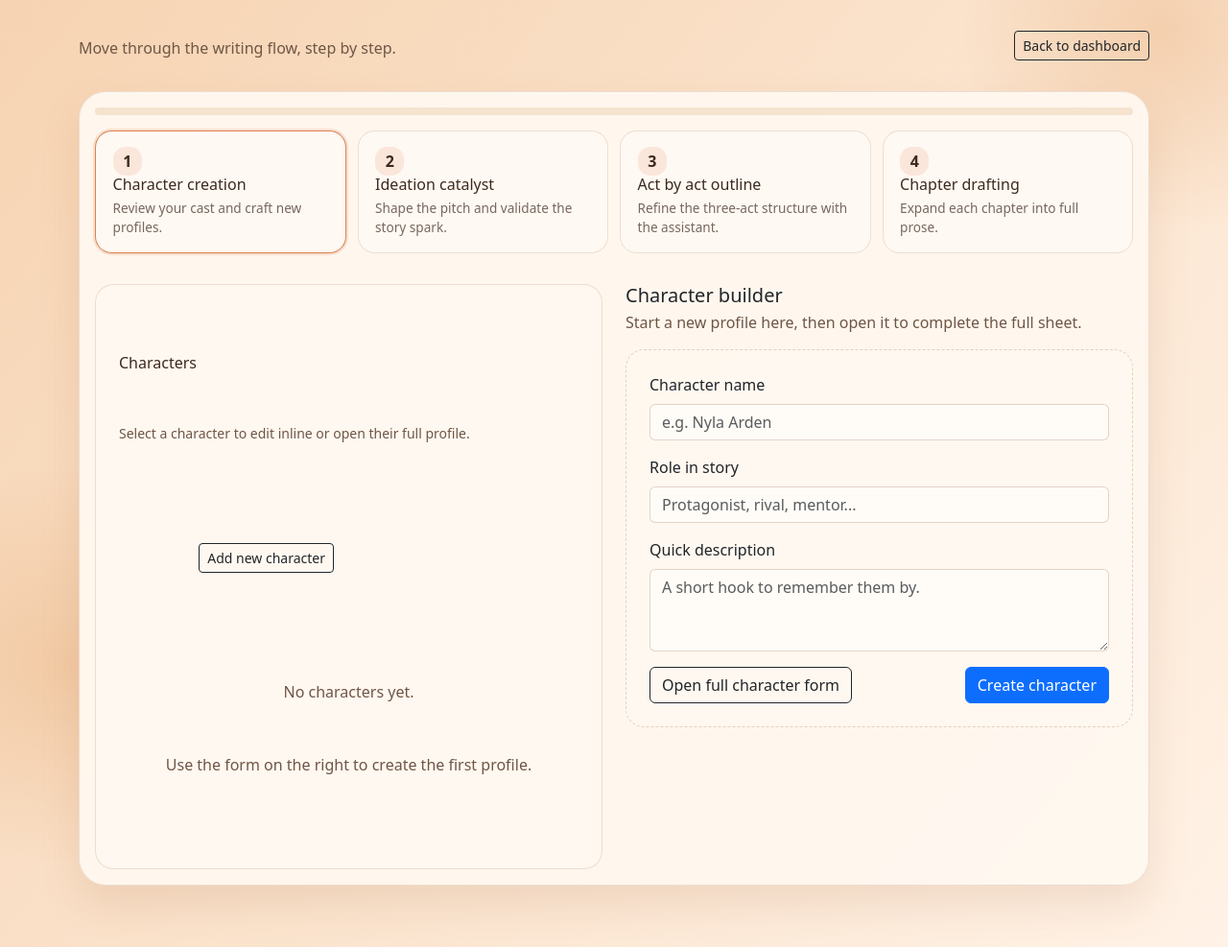
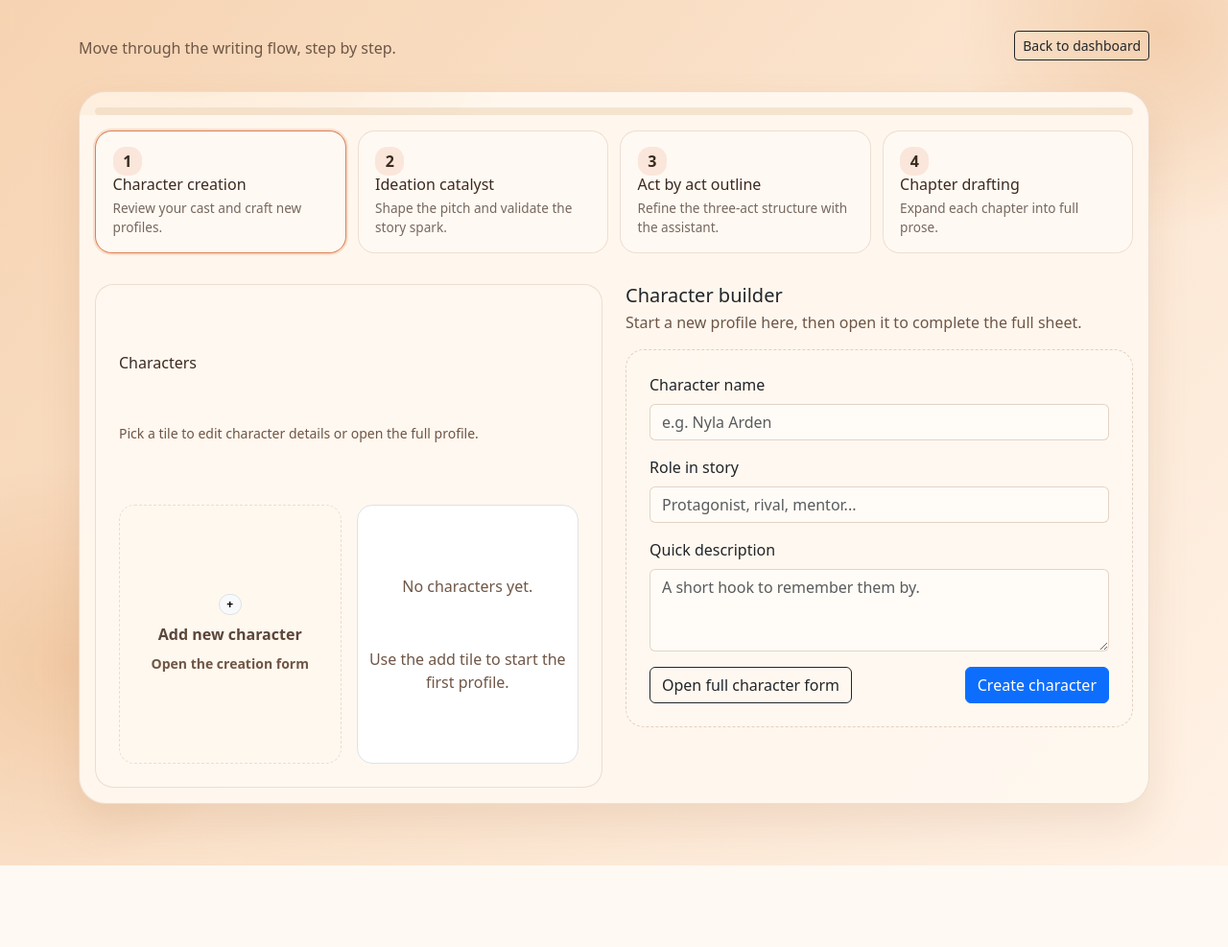
Before and after one commit to Neperienx/bookPipelineWebApp, a Flask app: template templates/project.html in a window 1280 px wide. Shown: the part 57-1044 px from the top of the page at 96% size. After the commit the page ends 959 px from the top, so only its background shows below. Run offline with Flask 3, Linux system fonts and the light colour scheme; the template is opened without the code that fills it, so the values that code supplies are empty; some libraries are stand-ins or nearby versions.

Commit message:
Update character panel tiles

```diff
--- a/templates/project.html
+++ b/templates/project.html
@@ -259,6 +259,38 @@
       border: 1px dashed rgba(165, 115, 82, 0.3);
       background: rgba(255, 248, 240, 0.7);
       padding: 1.5rem;
+    }
+    .character-tile-grid {
+      display: grid;
+      gap: 1rem;
+      grid-template-columns: repeat(auto-fit, minmax(220px, 1fr));
+    }
+    .character-tile {
+      border-radius: 1rem;
+      border: 1px solid rgba(165, 115, 82, 0.2);
+      background: #fff;
+      padding: 1rem;
+      transition: transform 0.2s ease, box-shadow 0.2s ease;
+      cursor: pointer;
+    }
+    .character-tile:hover {
+      transform: translateY(-2px);
+      box-shadow: 0 12px 24px rgba(54, 36, 22, 0.08);
+    }
+    .character-tile.add-character-tile {
+      border-style: dashed;
+      background: rgba(255, 248, 240, 0.7);
+      text-align: center;
+      font-weight: 600;
+      color: #5b463a;
+    }
+    .character-tile.add-character-tile:hover {
+      transform: translateY(-2px);
+      box-shadow: 0 12px 24px rgba(54, 36, 22, 0.08);
+    }
+    .character-tile-meta {
+      font-size: 0.75rem;
+      color: rgba(100, 73, 55, 0.75);
     }
     .pitch-placeholder {
       color: rgba(100, 73, 55, 0.8);
@@ -363,24 +395,32 @@
                 <div class="d-flex justify-content-between align-items-center flex-wrap gap-2">
                   <div>
                     <h3 class="h6 mb-1">Characters</h3>
-                    <p class="text-secondary mb-0 small">Select a character to edit inline or open their full profile.</p>
-                  </div>
-                  <form method="post" action="{{ url_for('character_create', project_id=project.id) }}">
-                    <input type="hidden" name="return_to_project" value="1" />
-                    <button type="submit" class="btn btn-sm btn-outline-dark">Add new character</button>
-                  </form>
-                </div>
+                    <p class="text-secondary mb-0 small">Pick a tile to edit character details or open the full profile.</p>
+                  </div>
+                </div>
+                <div class="character-tile-grid">
+                  <button
+                    type="button"
+                    class="character-tile add-character-tile"
+                    data-character-create-trigger
+                  >
+                    <div class="d-flex flex-column align-items-center justify-content-center gap-2">
+                      <span class="badge rounded-pill text-bg-light border">+</span>
+                      <span>Add new character</span>
+                      <span class="small text-secondary">Open the creation form</span>
+                    </div>
+                  </button>
                   {% if main_characters %}
-                  <div class="list-group list-group-flush">
                     {% for character in main_characters %}
                       <div
-                        class="list-group-item list-group-item-action editable-block"
+                        class="character-tile editable-block"
                         data-edit-type="character"
                         data-endpoint="{{ url_for('project_update_character', project_id=project.id, character_id=character.id) }}"
                         data-method="PATCH"
                         data-click-to-edit="true"
                       >
-                        <div class="d-flex justify-content-between align-items-start gap-3" data-edit-display>
+                        <div data-edit-display>
+                          <div class="d-flex justify-content-between align-items-start gap-3">
                             <div>
                               <div class="fw-semibold" data-display-name>{{ character.name or 'Untitled character' }}</div>
                               <div
@@ -391,7 +431,7 @@
                                 {{ character.role_in_story or 'Role not set yet' }}
                               </div>
                             </div>
-                          <span class="text-secondary small ms-3">
+                            <span class="character-tile-meta">
                               {% if character.updated_at %}
                                 Updated {{ character.updated_at.strftime('%b %d, %Y') }}
                               {% else %}
@@ -399,9 +439,17 @@
                               {% endif %}
                             </span>
                           </div>
-                        <form class="d-none mt-2" data-edit-form>
+                          <p
+                            class="small text-secondary mb-0 mt-2"
+                            data-display-description
+                            data-empty-text="Add a short description."
+                          >
+                            {{ character.character_description or 'Add a short description.' }}
+                          </p>
+                        </div>
+                        <form class="d-none mt-3" data-edit-form>
                           <div class="row g-2">
-                            <div class="col-md-6">
+                            <div class="col-12">
                               <label class="form-label small text-uppercase fw-semibold" for="mainName{{ character.id }}">Name</label>
                               <input
                                 type="text"
@@ -411,7 +459,7 @@
                                 value="{{ character.name or '' }}"
                               />
                             </div>
-                            <div class="col-md-6">
+                            <div class="col-12">
                               <label class="form-label small text-uppercase fw-semibold" for="mainRole{{ character.id }}">Role in story</label>
                               <input
                                 type="text"
@@ -421,13 +469,22 @@
                                 value="{{ character.role_in_story or '' }}"
                               />
                             </div>
+                            <div class="col-12">
+                              <label class="form-label small text-uppercase fw-semibold" for="mainDescription{{ character.id }}">Quick description</label>
+                              <textarea
+                                class="form-control form-control-sm"
+                                id="mainDescription{{ character.id }}"
+                                name="character_description"
+                                rows="3"
+                              >{{ character.character_description or '' }}</textarea>
+                            </div>
                           </div>
                           <div class="edit-inline-actions mt-3">
                             <button type="button" class="btn btn-outline-secondary btn-sm" data-edit-cancel>Cancel</button>
                             <button type="submit" class="btn btn-primary btn-sm">Save</button>
                           </div>
                         </form>
-                        <div class="d-flex justify-content-between align-items-center mt-2" data-edit-actions>
+                        <div class="d-flex justify-content-between align-items-center mt-3" data-edit-actions>
                           <a
                             href="{{ url_for('character_detail', project_id=project.id, character_id=character.id) }}"
                             class="btn btn-link btn-sm ps-0"
@@ -440,13 +497,13 @@
                         <div class="alert alert-success mt-2 d-none" data-edit-success></div>
                       </div>
                     {% endfor %}
-                  </div>
                   {% else %}
-                  <div class="text-secondary text-center py-4">
+                    <div class="text-secondary text-center py-4 border rounded-4 bg-white">
                       <p class="mb-1">No characters yet.</p>
-                    <p class="mb-0">Use the form on the right to create the first profile.</p>
-                  </div>
-                {% endif %}
+                      <p class="mb-0">Use the add tile to start the first profile.</p>
+                    </div>
+                  {% endif %}
+                </div>
               </div>
             </div>
             <div class="tile-detail{% if initial_step == 'ideation' %} active{% endif %}" id="ideationPanel" role="tabpanel">
@@ -1061,6 +1118,11 @@
       const chatMessageContainers = Array.from(
         document.querySelectorAll(".chat-messages")
       );
+      const characterCreateTriggers = Array.from(
+        document.querySelectorAll("[data-character-create-trigger]")
+      );
+      const characterFormPanel = document.getElementById("characterFormPanel");
+      const characterNameInput = document.getElementById("characterNameInput");
       const workflowProgressBar = document.getElementById("workflowProgressBar");
 
       const scrollToBottom = function (container) {
@@ -1083,6 +1145,18 @@
         workflowProgressBar.setAttribute("aria-valuenow", String(Math.round(progress)));
       };
 
+      const openCharacterForm = function () {
+        if (characterFormPanel) {
+          chatPanels.forEach(function (panel) {
+            panel.classList.toggle("active", panel === characterFormPanel);
+          });
+          characterFormPanel.scrollIntoView({ behavior: "smooth", block: "start" });
+        }
+        if (characterNameInput) {
+          characterNameInput.focus();
+        }
+      };
+
       chatMessageContainers.forEach(function (container) {
         requestAnimationFrame(function () {
           scrollToBottom(container);
@@ -1145,6 +1219,12 @@
             });
           }
           updateWorkflowProgress(tile);
+        });
+      });
+
+      characterCreateTriggers.forEach(function (trigger) {
+        trigger.addEventListener("click", function () {
+          openCharacterForm();
         });
       });
 
```
Lines whose indentation alone changed are shown as unchanged.
